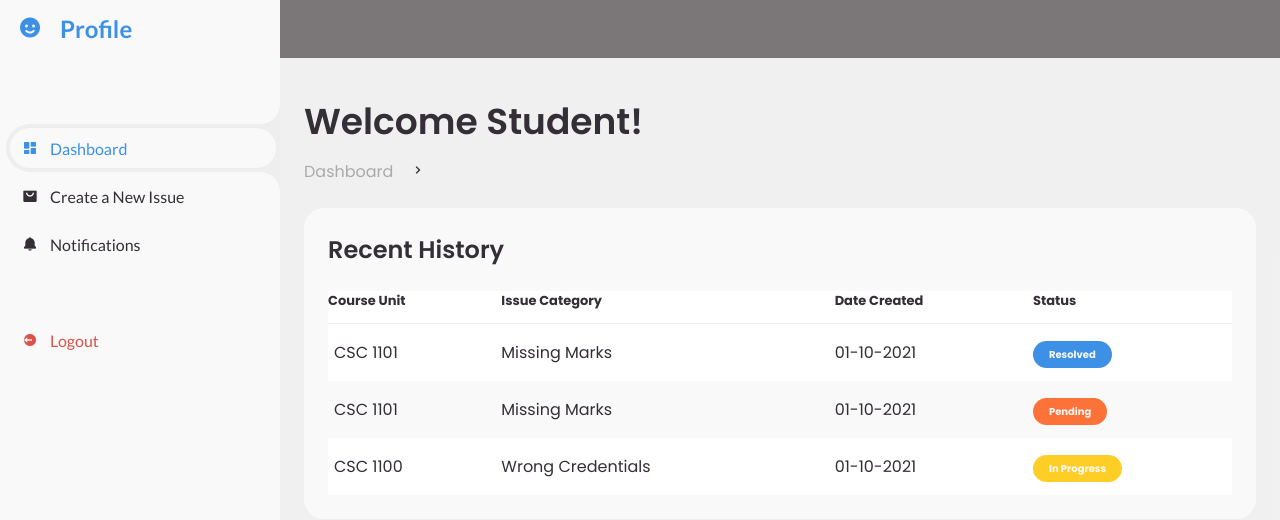
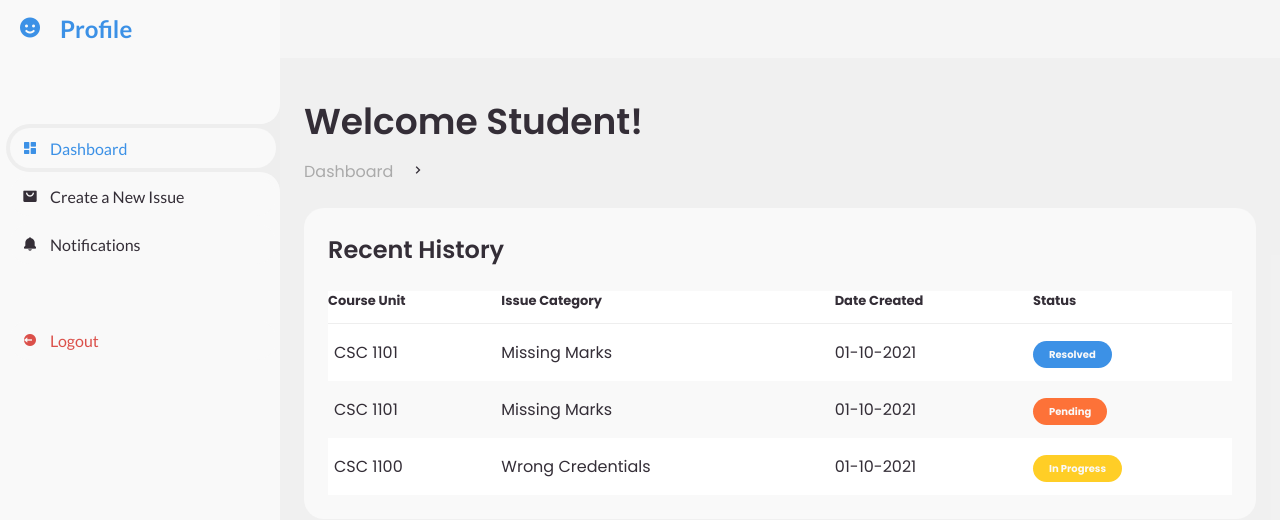
Before and after one commit to MORISON-K/AITS, a React (Vite) app in the folder client/aits_frontend/: page /student-dashboard in a window 1280 px wide. Shown: the top 520 px of the page. Built offline with nearby package versions, Linux system fonts and the light colour scheme; no server answers.

Commit message:
changed colour for nav bar

```diff
--- a/client/aits_frontend/src/App.css
+++ b/client/aits_frontend/src/App.css
@@ -42,7 +42,7 @@
 }
 
 .nav-bar {
-  background-color: #4c4648b5;
+  background-color: whitesmoke;
   color: #fff;
   padding: 10px;
   display: flex;
```
